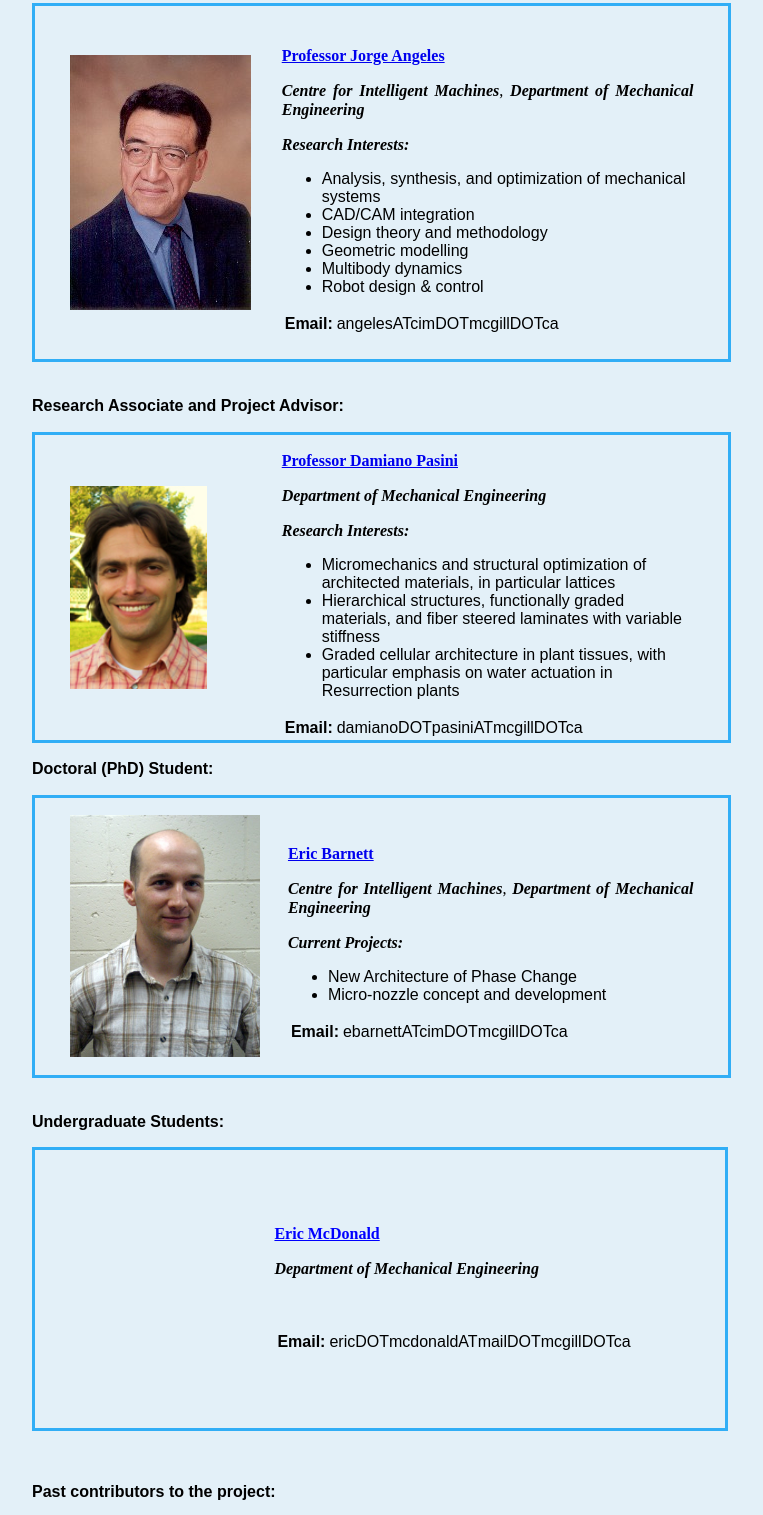
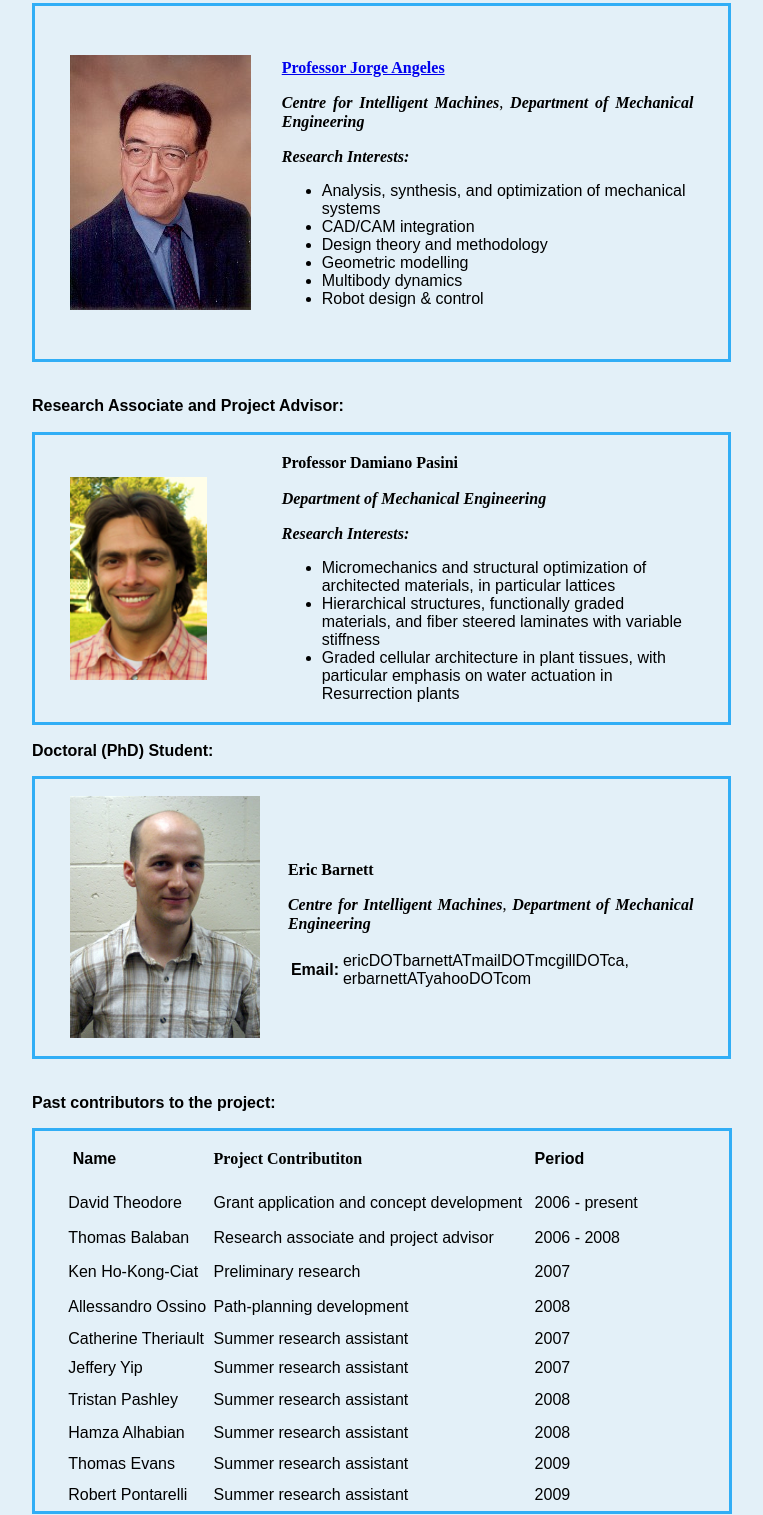
Before and after one commit to ebarnett2/3diceprinter, a plain HTML site: page Members - Ice.html in a window 1280 px wide. Shown: the part 407-1922 px from the top of the page, without its empty margins (260-1023 px from the left). Drawn offline with Linux system fonts and the light colour scheme.

Commit message:
update member info

```diff
--- a/Members - Ice.html
+++ b/Members - Ice.html
@@ -51,7 +51,7 @@ body {
           <td><table width="99%" height="258" border="0" align="center" cellpadding="0" cellspacing="0">
             <tr>
               <td width="46%" height="258"><img src="IMAGES/Pieter Sijpkes.jpg" alt="Pieter Sijpkes" name="" width="284" height="189" hspace="20" style="background-color: #E2EAEE" />&nbsp;</td>
-              <td width="54%"><p><strong><a href="http://www.mcgill.ca/architecture/faculty/sijpkes/" target="_blank">Associate Professor Pieter Sijpkes</a></strong></p>
+              <td width="54%"><p><strong>Associate Professor Pieter Sijpkes</strong></p>
                 <p><strong><em>School of Architecture</em></strong></p>
                 <p><em><strong>Research Interests:</strong></em></p>
                 <ul>
@@ -91,14 +91,6 @@ body {
                   <li>Multibody            dynamics</li>
                   <li>Robot            design &amp; control</li>
                 </ul>
-                <table border="0" width="208">
-                  <tbody>
-                    <tr>
-                      <td width="36"><strong>Email:</strong></td>
-                      <td width="158">angelesATcimDOTmcgillDOTca</td>
-                    </tr>
-                  </tbody>
-                </table></td>
             </tr>
           </table></td>
         </tr>
@@ -112,7 +104,7 @@ body {
           <td height="257" ><table width="90%" height="287" border="0" align="center" cellpadding="0" cellspacing="0">
             <tr>
               <td width="34%" height="287"><img src="IMAGES/damiano.pasini.jpg" width="137" height="203" /></td>
-              <td width="66%"><p><strong><a href="http://people.mcgill.ca/damiano.pasini/" target="_blank">Professor Damiano Pasini</a></strong></p>
+              <td width="66%"><p><strong>Professor Damiano Pasini</strong></p>
                 <p><strong><em>Department of Mechanical Engineering</em></strong></p>
                 <p><em><strong>Research Interests:</strong></em></p>
                 <ul>
@@ -120,14 +112,6 @@ body {
                   <li>Hierarchical structures, functionally graded materials, and fiber steered laminates with variable stiffness</li>
                   <li>Graded cellular architecture in plant tissues, with particular emphasis on water actuation in Resurrection plants</li>
                 </ul>
-                <table border="0" width="208">
-                  <tbody>
-                    <tr>
-                      <td width="36"><strong>Email:</strong></td>
-                      <td width="158">damianoDOTpasiniATmcgillDOTca</td>
-                    </tr>
-                  </tbody>
-                </table></td>
             </tr>
           </table></td>
         </tr>
@@ -141,18 +125,13 @@ body {
           <td height="277" ><table width="90%" border="0" align="center" cellpadding="0" cellspacing="0">
             <tr>
               <td width="35%" height="273"><img src="IMAGES/Eric Barnett - Image.jpg" alt="Eric" width="190" height="242" /></td>
-              <td width="65%"><p><a href="http://www.cim.mcgill.ca/~ebarnett/"><strong>Eric Barnett </strong></a></p>
+              <td width="65%"><p><strong>Eric Barnett </strong></p>
                 <p><strong><em>Centre for Intelligent Machines</em></strong>, <strong><em>Department of Mechanical Engineering</em></strong></p>
-                <p><strong><em>Current Projects:</em></strong></p>
-                <ul>
-                  <li>New Architecture of Phase Change</li>
-                  <li>Micro-nozzle concept and development </li>
-                </ul>
                 <table border="0" width="208">
                   <tbody>
                     <tr>
                       <td width="36"><strong>Email:</strong></td>
-                      <td width="158">ebarnettATcimDOTmcgillDOTca</td>
+                      <td width="158">ericDOTbarnettATmailDOTmcgillDOTca, erbarnettATyahooDOTcom</td>
                     </tr>
                   </tbody>
                 </table></td>
@@ -162,31 +141,6 @@ body {
       </table>
       <br />
     </div>
-    <p align="left" class="style11"><strong>Undergraduate  Students:</strong></p>
-    <div align="left">
-      <table width="696" height="284" border="2" cellpadding="0" cellspacing="0" bordercolor="#31aef6">
-        <tr>
-          <td ><table width="90%" border="0" align="center" cellpadding="0" cellspacing="0">
-            <tr>
-              <td width="33%">&nbsp;</td>
-              <td width="67%"><p class="style3"><u>Eric McDonald</u></p>
-                <p class="style4"><em>Department of Mechanical Engineering</em></p>
-                <p class="style4">&nbsp;</p>
-                <table border="0" width="216">
-                  <tbody>
-                    <tr>
-                      <td width="42"><strong>Email:</strong></td>
-                      <td width="160">ericDOTmcdonaldATmailDOTmcgillDOTca</td>
-                    </tr>
-                  </tbody>
-                </table>
-                </p></td>
-            </tr>
-          </table></td>
-        </tr>
-      </table>
-    </div>
-    <p align="left">&nbsp;</p>
     <p align="left" class="style11"><strong>Past contributors to the project:</strong></p>
     <table width="700" height="320" border="2" cellpadding="0" cellspacing="0" bordercolor="#31aef6">
       <tr>
```
